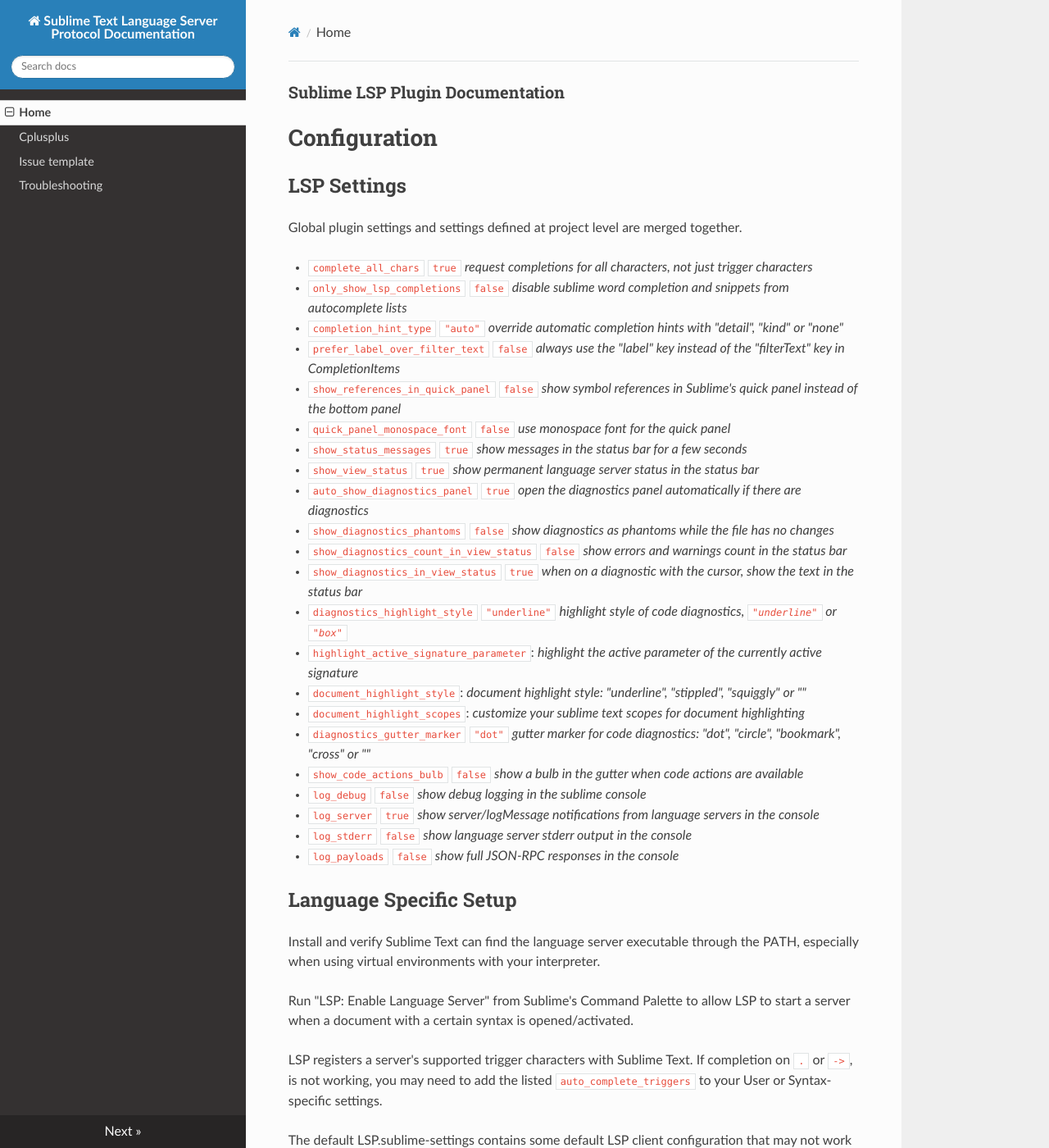
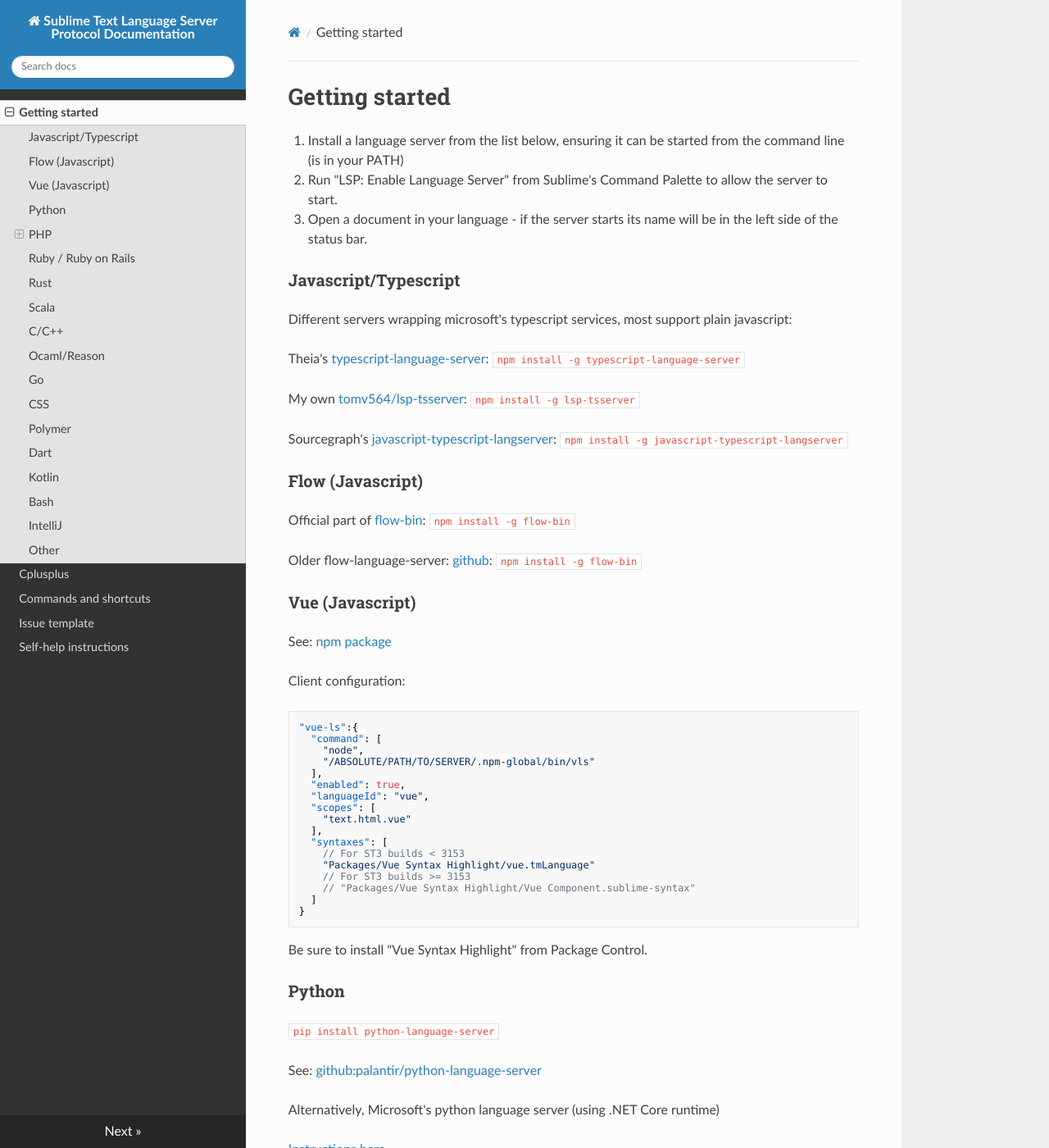
Before and after one commit to sublimelsp/LSP, an MkDocs documentation site: the page built from docs/index.md, in a window 1280 px wide and 1400 px high. Shown: the whole window at 82% size. Built offline with MkDocs 1.6.1, drawn with Linux system fonts in a browser that asks for light colours; nearby versions of some CDN libraries; some of the changed text lies outside the part shown.

Commit message:
Split up documentation into features, shorten "getting started"

````diff
--- a/docs/index.md
+++ b/docs/index.md
@@ -1,66 +1,29 @@
-### Sublime LSP Plugin Documentation
 
-# Configuration
+# Getting started
 
-## LSP Settings
+1. Install a language server from the list below, ensuring it can be started from the command line (is in your PATH)
 
-Global plugin settings and settings defined at project level are merged together.
+2. Run "LSP: Enable Language Server" from Sublime's Command Palette to allow the server to start.
 
-* `complete_all_chars` `true` *request completions for all characters, not just trigger characters*
-* `only_show_lsp_completions` `false` *disable sublime word completion and snippets from autocomplete lists*
-* `completion_hint_type` `"auto"` *override automatic completion hints with "detail", "kind" or "none"*
-* `prefer_label_over_filter_text` `false` *always use the "label" key instead of the "filterText" key in CompletionItems*
-* `show_references_in_quick_panel` `false` *show symbol references in Sublime's quick panel instead of the bottom panel*
-* `quick_panel_monospace_font` `false` *use monospace font for the quick panel*
-* `show_status_messages` `true` *show messages in the status bar for a few seconds*
-* `show_view_status` `true` *show permanent language server status in the status bar*
-* `auto_show_diagnostics_panel` `true` *open the diagnostics panel automatically if there are diagnostics*
-* `show_diagnostics_phantoms` `false` *show diagnostics as phantoms while the file has no changes*
-* `show_diagnostics_count_in_view_status` `false` *show errors and warnings count in the status bar*
-* `show_diagnostics_in_view_status` `true` *when on a diagnostic with the cursor, show the text in the status bar*
-* `diagnostics_highlight_style` `"underline"` *highlight style of code diagnostics, `"underline"` or `"box"`*
-* `highlight_active_signature_parameter`: *highlight the active parameter of the currently active signature*
-* `document_highlight_style`: *document highlight style: "underline", "stippled", "squiggly" or ""*
-* `document_highlight_scopes`: *customize your sublime text scopes for document highlighting*
-* `diagnostics_gutter_marker` `"dot"` *gutter marker for code diagnostics: "dot", "circle", "bookmark", "cross" or ""*
-* `show_code_actions_bulb` `false` *show a bulb in the gutter when code actions are available*
-* `log_debug` `false` *show debug logging in the sublime console*
-* `log_server` `true` *show server/logMessage notifications from language servers in the console*
-* `log_stderr` `false` *show language server stderr output in the console*
-* `log_payloads` `false` *show full JSON-RPC responses in the console*
+3. Open a document in your language - if the server starts its name will be in the left side of the status bar.
 
-## Language Specific Setup
-
-Install and verify Sublime Text can find the language server executable through the PATH, especially when using virtual environments with your interpreter.
-
-Run "LSP: Enable Language Server" from Sublime's Command Palette to allow LSP to start a server when a document with a certain syntax is opened/activated.
-
-LSP registers a server's supported trigger characters with Sublime Text.
-If completion on `.` or `->`, is not working, you may need to add the listed `auto_complete_triggers` to your User or Syntax-specific settings.
-
-The default LSP.sublime-settings contains some default LSP client configuration that may not work for you. See [Client Config](#client-config) for explanations for the available settings.
 
 ### Javascript/Typescript<a name="jsts"></a>
 
 Different servers wrapping microsoft's typescript services, most support plain javascript:
 
-Theia's [typescript-language-server](https://github.com/theia-ide/typescript-language-server)
+Theia's [typescript-language-server](https://github.com/theia-ide/typescript-language-server): `npm install -g typescript-language-server`
 
-`npm install -g typescript-language-server`
+My own [tomv564/lsp-tsserver](https://github.com/tomv564/lsp-tsserver): `npm install -g lsp-tsserver`
 
-My own [tomv564/lsp-tsserver](https://github.com/tomv564/lsp-tsserver)
-
-`npm install -g lsp-tsserver`
-
-Sourcegraph's [javascript-typescript-langserver](https://github.com/sourcegraph/javascript-typescript-langserver)
-
-`npm install -g javascript-typescript-langserver`
+Sourcegraph's [javascript-typescript-langserver](https://github.com/sourcegraph/javascript-typescript-langserver): `npm install -g javascript-typescript-langserver`
 
 
 ### Flow (Javascript)<a name="flow"></a>
 
-See: [github](https://github.com/flowtype/flow-language-server)
+Official part of [flow-bin](https://github.com/facebook/flow): `npm install -g flow-bin`
 
+Older flow-language-server: [github](https://github.com/flowtype/flow-language-server): `npm install -g flow-bin`
 
 ### Vue (Javascript)<a name="vue"></a>
 
@@ -112,26 +75,12 @@
 
 See: [github:felixfbecker/php-language-server](https://github.com/felixfbecker/php-language-server)
 
-1. modify `~/.composer/composer.json` to set
-```
-"minimum-stability": "dev",
-"prefer-stable": true,
-```
+Global installation:
+
+1. modify `~/.composer/composer.json` to set `"minimum-stability": "dev"` and `"prefer-stable": true`
 2. run `composer global require felixfbecker/language-server`
 3. run `composer run-script --working-dir=~/.composer/vendor/felixfbecker/language-server parse-stubs`
-4. modify `LSP.sublime-settings - User`
-```
-{
-  "clients": {
-    "phpls": {
-      "command": ["php", "/PATH-TO-HOME-DIR/.composer/vendor/felixfbecker/language-server/bin/php-language-server.php"],
-      "scopes": ["source.php"],
-      "syntaxes": ["Packages/PHP/PHP.sublime-syntax"],
-      "languageId": "php"
-    }
-  }
-}
-```
+
 
 ### Ruby / Ruby on Rails<a name="ruby"></a>
 
@@ -274,37 +223,56 @@
 
 Please create issues / pull requests so we can get support for more languages.
 
-### Client Configuration<a name="client-config"></a>
+# Client Configuration<a name="client-config"></a>
 
 LSP ships with default client configuration for a few language servers.
 These configurations need to be enabled before they will start.
+
+If your language server is missing or not configured correctly, you can add/override the below settings under the `"clients"` key in the LSP Settings.
 
 Here is an example for the Javascript/Typescript server:
 
 ```json
 "jsts": {
-    "command": ["lsp-tsserver"],
-    "scopes": ["source.ts", "source.tsx"],
-    "syntaxes": ["Packages/TypeScript-TmLanguage/TypeScript.tmLanguage", "Packages/TypeScript-TmLanguage/TypeScriptReact.tmLanguage"],
-    "languageId": "typescript"
+  "command": ["lsp-tsserver"],
+  "scopes": ["source.ts", "source.tsx"],
+  "syntaxes": ["Packages/TypeScript-TmLanguage/TypeScript.tmLanguage", "Packages/TypeScript-TmLanguage/TypeScriptReact.tmLanguage"],
+  "languageId": "typescript"
 }
 ```
 
-Client configurations can be customized as follows by adding an override in the User LSP.sublime-settings
+or in multi-language form:
+
+```json
+"lsp-tsserver": {
+  "command": ["lsp-tsserver"],
+  "languages": [{
+    "scopes": ["source.js", "source.jsx"],
+    "syntaxes": ["Packages/Babel/JavaScript (Babel).sublime-syntax", "Packages/JavaScript/JavaScript.sublime-syntax"],
+    "languageId": "javascript"
+  }, {
+    "scopes": ["source.ts", "source.tsx"],
+    "syntaxes": ["Typescript"],
+    "languageId": "typescript"
+  }
+  ]
+}
+```
 
 * `command` - specify a full paths, add arguments (if not specified then tcp_port must be specified)
 * `tcp_port` - if not specified then stdin/out are used else sets the tcpport to connect to (if no command is specified then it is assumed that some process is listing on this port)
 * `scopes` - add language flavours, eg. `source.js`, `source.jsx`.
 * `syntaxes` - syntaxes that enable LSP features on a document, eg. `Packages/Babel/JavaScript (Babel).tmLanguage`
 * `languageId` - used both by the language servers and to select a syntax highlighter for sublime popups.
-* `enabled` - enable a language server globally, or per-project
+* `languages` - group scope, syntax and languageId together for servers that support more than one language
+* `enabled` - enables a language server (default is disabled)
 * `settings` - per-project settings (equivalent to VS Code's Workspace Settings)
 * `env` - dict of environment variables to be injected into the language server's process (eg. PYTHONPATH)
 * `initializationOptions` - options to send to the server at startup (rarely used)
 
 ## Per-project overrides
 
-Any fields in a client configuration can be overridden by adding an LSP settings block to your `.sublime-project` file:
+Any global language server settings can be overridden per project by adding an LSP settings block to your `.sublime-project` file.
 
 ```json
 {
@@ -330,86 +298,3 @@
   }
 }
 ```
-
-
-# Features
-
-**Plugin commands**
-
-* Restart Servers: kills all language servers belonging to the active window
-    * This command only works when in a supported document.
-    * It may change in the future to be always available, or only kill the relevant language server.
-* LSP Settings: Opens package settings.
-
-**Document actions**
-
-* Show Code Actions: `super+.`
-* Symbol References: `shift+f12`
-* Rename Symbol: UNBOUND
-    * Recommendation: Override `F2` (next bookmark)
-* Go to definition: UNBOUND
-    * Recommendation: Override `f12` (built-in goto definition),
-    * LSP falls back to ST3's built-in goto definition command in case LSP fails.
-* Format Document: UNBOUND
-* Format Selection: UNBOUND
-* Document Symbols: UNBOUND
-
-**Workspace actions**
-
-* Show Diagnostics Panel: `super+shift+M` / `ctr+alt+M`
-* Workspace Symbol Search: via command Palette `LSP: workspace symbol`
-
-**Overriding keybindings**
-
-Sublime's keybindings can be edited from the `Preferences: Key Bindings` command.
-The following example overrides `f12` to use LSP's go to definition when in javascript/typescript:
-
-```
-{
-	"keys": ["f12"],
-	"command": "lsp_symbol_definition",
-	"context": [
-		{
-			"key": "selector",
-			"operator": "equal",
-			"operand": "source.ts, source.js"
-		}
-	]
-}
-```
-
-More useful keybindings (OS-X), edit Package Settings -> LSP -> Key Bindings
-```
-  { "keys": ["f2"], "command": "lsp_symbol_rename" },
-  { "keys": ["f12"], "command": "lsp_symbol_definition" },
-  { "keys": ["super+option+r"], "command": "lsp_document_symbols" },
-  { "keys": ["super+option+h"], "command": "lsp_hover"}
-```
-
-**Mouse map configuration**
-
-See below link, but bind to `lsp_symbol_definition` command
-https://stackoverflow.com/questions/16235706/sublime-3-set-key-map-for-function-goto-definition
-
-# Troubleshooting
-
-First step should be to set the `log_debug` setting to `true`, restart sublime and examine the output in the Sublime console.
-`log_stderr` can also be set to `true` to see the language server's own logging.
-
-**LSP doesn't try to start my language server**
-
-* Make sure you have a folder added in your Sublime workspace.
-* Make sure the document you are opening lives under that folder.
-
-Your client configuration requires two settings to match the document your are editing:
-
-* Scope (eg. `source.php`): Verify this is correct by running "Show Scope Name" from the developer menu.
-* Syntax (eg. `Packages\PHP\PHP.sublime-syntax`): Verify by running `sublime.active_window().active_view().settings().get("syntax")` in the console.
-
-**LSP cannot find my language server through PATH on OS-X**
-
-This issue can be solved in a few ways:
-
-* Install the [SublimeFixMacPath](https://github.com/int3h/SublimeFixMacPath) package
-* Or always launch sublime from the command line (so it inherits your shell's environment)
-* Use `launchctl setenv` to set PATH for OS-X UI applications.
````
Also changed, not shown: docs/cplusplus.md (+2 -2 lines), docs/features.md (added, +87 -0 lines), docs/troubleshooting.md (+10 -7 lines).
